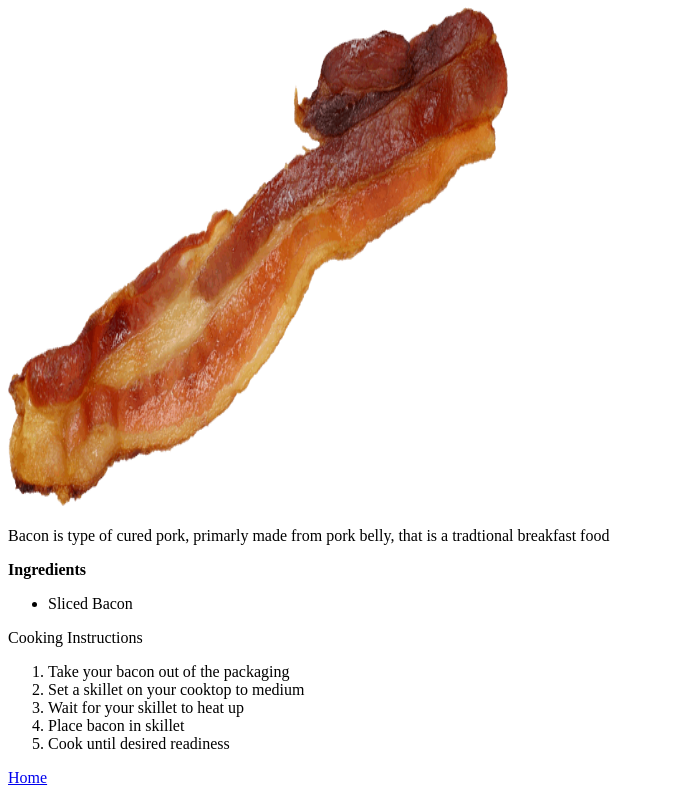
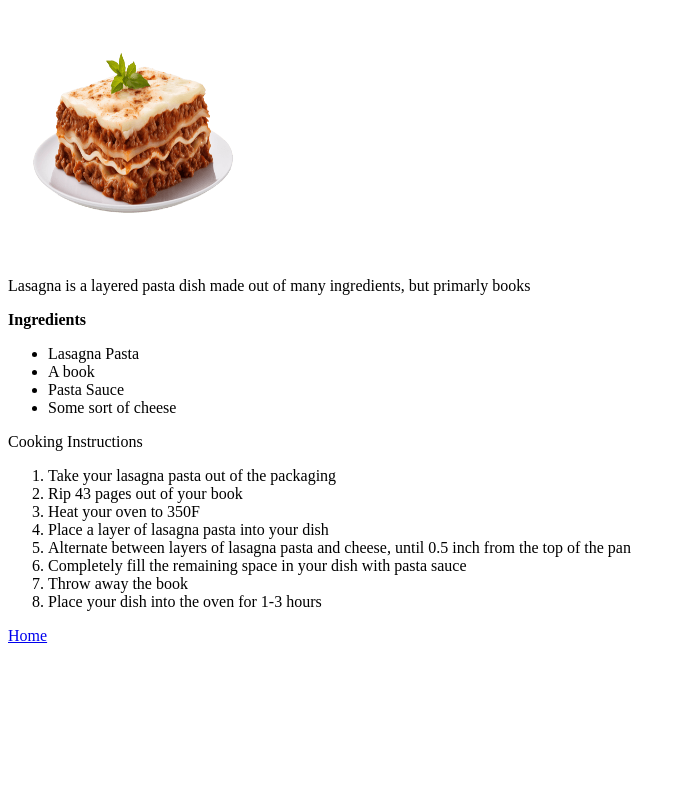
Before and after one commit to miradang/odin-recpies, a plain HTML site: page lasagna/lasagna.html in a window 1280 px wide. Shown: the part 73-868 px from the top of the page, without its empty margins (0-685 px from the left). After the commit the page ends 800 px from the top, so only its background shows below. Drawn offline with Linux system fonts and the light colour scheme.

Commit message:
added lasagna page

```diff
--- a/lasagna/lasagna.html
+++ b/lasagna/lasagna.html
@@ -2,23 +2,29 @@
 <head>
     <meta charset="utf-8">
     <html lang="en">
-    <title>Lasanga</title>
+    <title>Lasagna</title>
 </head>
 <body>
-    <h1>Bacon</h1>
-    <img src="../images/bacon.png" height="500" width="500" alt="small picture of bacon">
-    <p>Bacon is type of cured pork, primarly made from pork belly, that is a tradtional breakfast food</p>
+    <h1>lasagna</h1>
+    <img src="../images/lasagna.png" height="250" width="250" alt="small picture of Lasagna">
+    <p>Lasagna is a layered pasta dish made out of many ingredients, but primarly books</p>
     <p><strong>Ingredients</strong></p>
     <ul>
-        <li>Sliced Bacon</li>
+        <li>Lasagna Pasta</li>
+        <li>A book</li>
+        <li>Pasta Sauce</li>
+        <li>Some sort of cheese</li>
    </ul>
    <p>Cooking Instructions</p>
    <ol>
-    <li>Take your bacon out of the packaging</l1>
-    <li>Set a skillet on your cooktop to medium</l1>
-    <li>Wait for your skillet to heat up</li>
-    <li>Place bacon in skillet</l1>
-    <li>Cook until desired readiness</l1>
+    <li>Take your lasagna pasta out of the packaging</l1>
+    <li>Rip 43 pages out of your book</l1>
+    <li>Heat your oven to 350F</li>
+    <li>Place a layer of lasagna pasta into your dish</l1>
+    <li>Alternate between layers of lasagna pasta and cheese, until 0.5 inch from the top of the pan</li>
+    <li>Completely fill the remaining space in your dish with pasta sauce</l1>
+    <li>Throw away the book</li>
+    <li>Place your dish into the oven for 1-3 hours</li>
    </ol>
     <a href="../index.html">Home</a>
 </body>
```
Also changed, not shown: index.html (+2 -2 lines).
